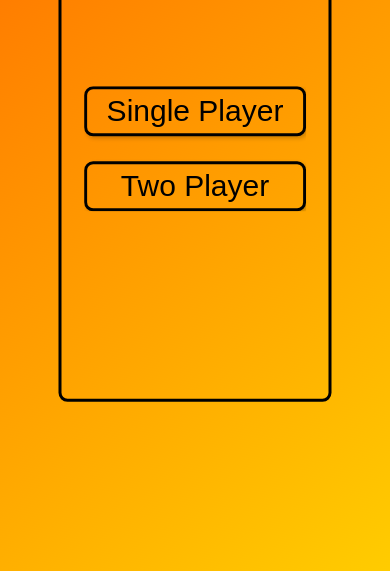
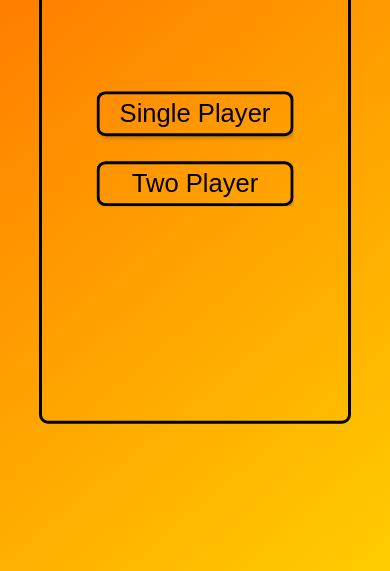
Before and after one commit to Swift928/tic-tac-toe, a plain HTML site: page index.html in a window 390 px wide. Shown: the part 273-844 px from the top of the page. Drawn offline with Linux system fonts and the light colour scheme.

Commit message:
made styling changes

```diff
--- a/style.css
+++ b/style.css
@@ -10,10 +10,6 @@ body {
 body,
 html {
     height: 100%;
-}
-
-body {
-    background: linear-gradient(320deg, #ffcc00, #ff6600);
 }
 
 .player-choice {
@@ -87,7 +83,7 @@ input::placeholder {
 }
 
 .game-container {
-    /* background: linear-gradient(320deg, #ffcc00, #ff6600); */
+    background: linear-gradient(320deg, #ffcc00, #ff6600);
     height: inherit;
     width: auto;
     display: flex;
@@ -237,18 +233,16 @@ button {
     }
 
     .player-choice button {
+        font-size: 1.6rem;
         width: 100%;
     }
 }
 
 @media screen and (max-width: 768px) {
+    .greeting-menu,
     .game-board {
+        height: 65%;
         width: 80%;
-    }
-
-    .greeting-menu {
-        height: 60%;
-        width: 70%;
     }
 
     .reset-button {
@@ -267,5 +261,6 @@ button {
 
     .name-bar {
         top: 7%;
+        font-size: 2.7rem;
     }
 }
```
